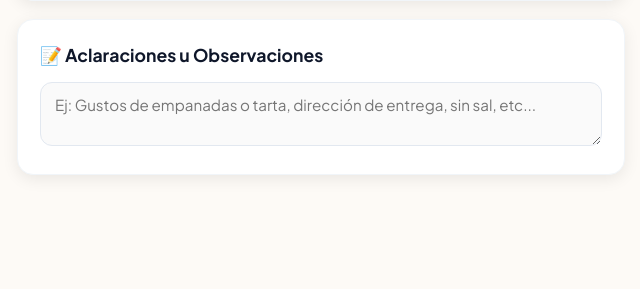
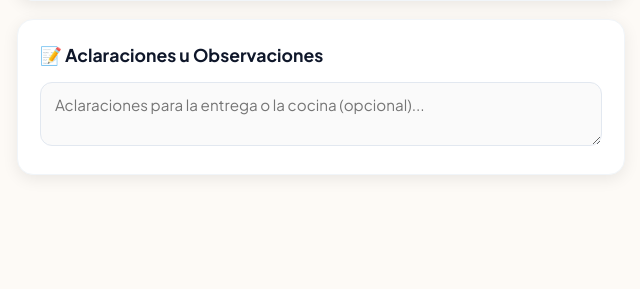
Before and after one commit to Matthew3393/entre-aromas-y-sabores, a Flask app: page / in a window 1280 px wide. Shown: the part 1312-1601 px from the top of the page, without its empty margins (319-959 px from the left). Run offline with Flask 3, Linux system fonts and the light colour scheme; data that the repository does not hold is empty.

Commit message:
Limpiar texto de ejemplo en aclaraciones u observaciones

```diff
--- a/index.html
+++ b/index.html
@@ -1065,7 +1065,7 @@
     <section class="card">
       <div class="card-title">📝 Aclaraciones u Observaciones</div>
       <div class="form-group">
-        <textarea id="clienteNotas" rows="2" placeholder="Ej: Gustos de empanadas o tarta, dirección de entrega, sin sal, etc..."></textarea>
+        <textarea id="clienteNotas" rows="2" placeholder="Aclaraciones para la entrega o la cocina (opcional)..."></textarea>
       </div>
     </section>
 
--- a/public/index.html
+++ b/public/index.html
@@ -1065,7 +1065,7 @@
     <section class="card">
       <div class="card-title">📝 Aclaraciones u Observaciones</div>
       <div class="form-group">
-        <textarea id="clienteNotas" rows="2" placeholder="Ej: Gustos de empanadas o tarta, dirección de entrega, sin sal, etc..."></textarea>
+        <textarea id="clienteNotas" rows="2" placeholder="Aclaraciones para la entrega o la cocina (opcional)..."></textarea>
       </div>
     </section>
 
--- a/templates/cliente.html
+++ b/templates/cliente.html
@@ -1023,7 +1023,7 @@
     <section class="card">
       <div class="card-title">📝 Aclaraciones u Observaciones</div>
       <div class="form-group">
-        <textarea id="clienteNotas" rows="2" placeholder="Ej: Gustos de empanadas o tarta, dirección de entrega, sin sal, etc..."></textarea>
+        <textarea id="clienteNotas" rows="2" placeholder="Aclaraciones para la entrega o la cocina (opcional)..."></textarea>
       </div>
     </section>
 
```
